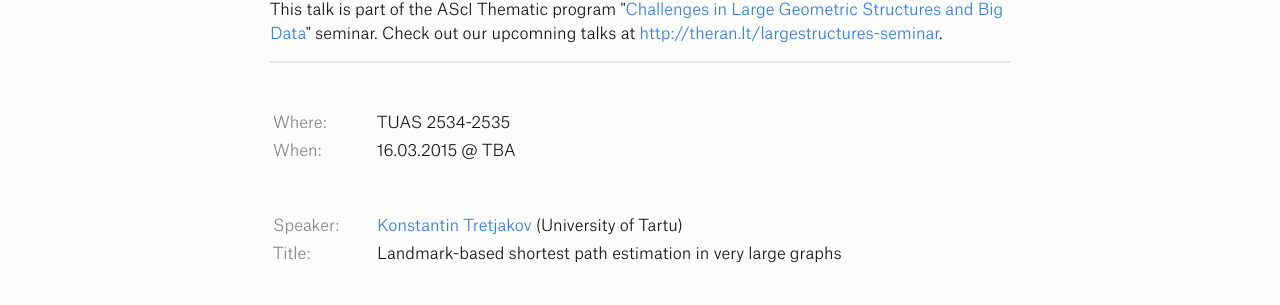
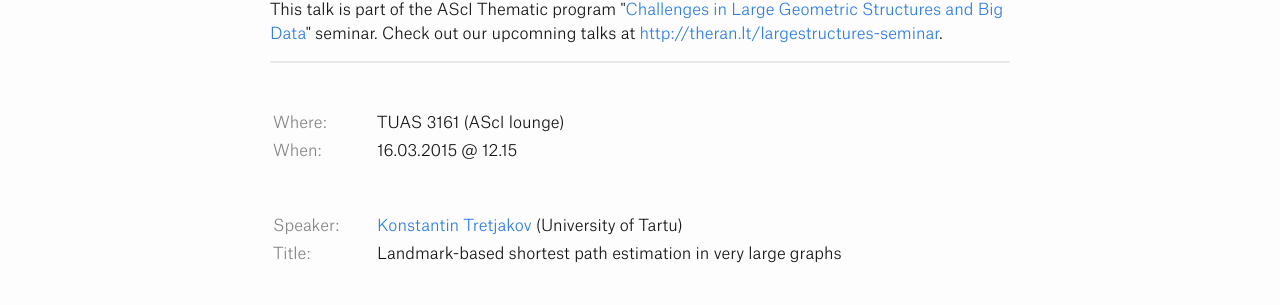
Before and after one commit to theran/theran.github.io, a Jekyll site: the page built from _seminartalks/2015-03-16-tretjakov.md, in a window 1280 px wide. Shown: the part 169-474 px from the top of the page. Built offline with Jekyll 4.4.1, drawn with Linux system fonts in a browser that asks for light colours.

Commit message:
Update 2015-03-16-tretjakov.md

```diff
--- a/_seminartalks/2015-03-16-tretjakov.md
+++ b/_seminartalks/2015-03-16-tretjakov.md
@@ -6,8 +6,8 @@ speakershortinst: Tartu
 speakerurl: http://kt.era.ee/
 talktitle:  Landmark-based shortest path estimation in very large graphs
 talkdate: 16.03.2015
-talktime: TBA
-talkplace: TUAS 2534-2535
+talktime: 12.15
+talkplace: TUAS 3161 (AScI lounge)
 title: "Large Structures Seminar - Konstantin Tretjakov"
 dinnerplace:
 dinnertime:
```
